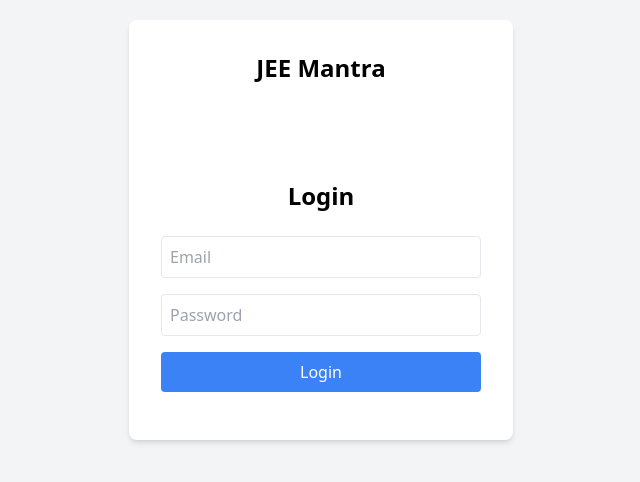
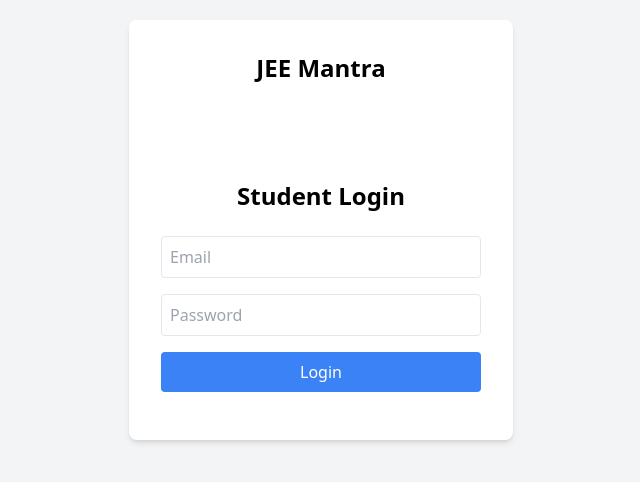
Before and after one commit to adarshshukla1-dev/JEE-Mantra, a plain HTML site: page login.html in a window 1280 px wide. Shown: the part 170-652 px from the top of the page, without its empty margins (319-959 px from the left). Drawn offline with nearby package versions, Linux system fonts and the light colour scheme.

Commit message:
Update login.html

```diff
--- a/login.html
+++ b/login.html
@@ -8,7 +8,7 @@
 <body class="flex items-center justify-center h-screen bg-gray-100">
   <div class="bg-white p-8 rounded-lg shadow-md w-full max-w-sm">
     <h2 class="text-2xl font-bold mb-24 text-center">JEE Mantra</h2>
-    <h2 class="text-2xl font-bold mb-6 text-center">Login</h2>
+    <h2 class="text-2xl font-bold mb-6 text-center">Student Login</h2>
     <form id="login-form">
       <input id="email" class="w-full p-2 mb-4 border rounded" type="email" placeholder="Email" required />
       <input id="password" class="w-full p-2 mb-4 border rounded" type="password" placeholder="Password" required />
```
